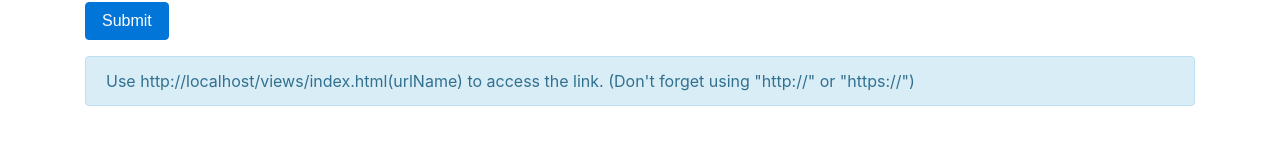
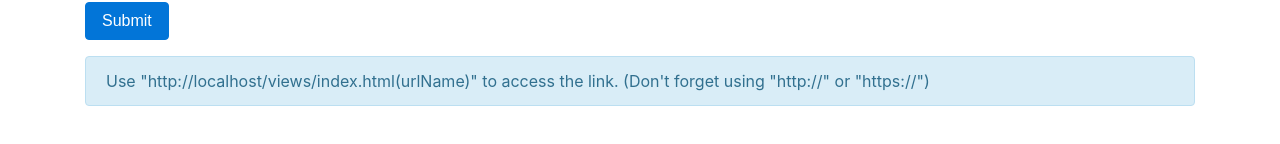
Before and after one commit to aayushd100/url-shortener, a website: page views/index.html in a window 1280 px wide. Shown: the part 186-330 px from the top of the page. Drawn offline with nearby package versions, Linux system fonts and the light colour scheme; files that its build step writes are made by us from their sources; files whose address does not match are found by name.

Commit message:
Update index.html

```diff
--- a/views/index.html
+++ b/views/index.html
@@ -30,7 +30,7 @@
 
 
 <div id="info" class="alert alert-info fade in alert-dismissable show"  >
-    <span id="doneSpan">Use <span id="baseurl"></span>(urlName) to access the link. (Don't forget using "http://" or "https://")</span>
+    <span id="doneSpan">Use "<span id="baseurl"></span>(urlName)" to access the link. (Don't forget using "http://" or "https://")</span>
 </div>
 </div>
 
```
